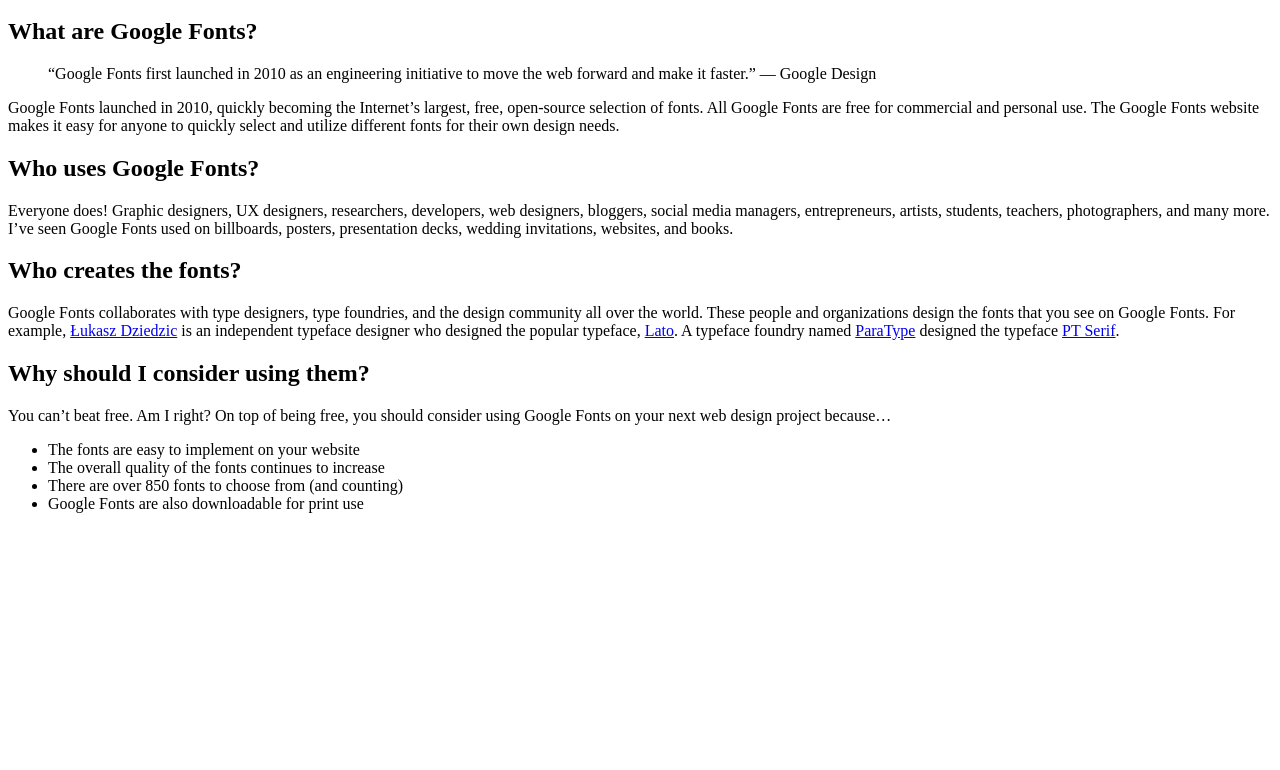
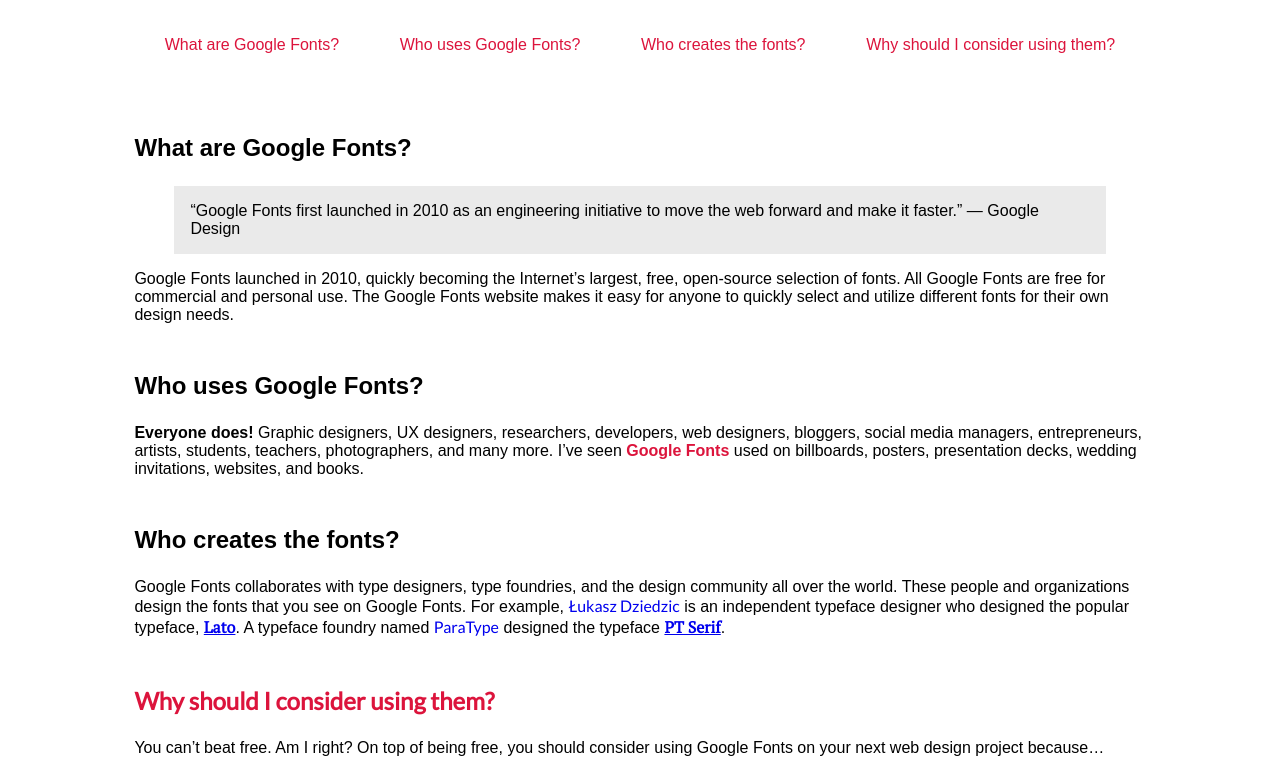
Before and after one commit to kamil-123/css-assignment, a plain HTML site: page index.html in a window 1280 px wide. Shown: the part 100-870 px from the top of the page. Before the commit the page ends 800 px from the top, so only its background shows below. Drawn offline with Linux system fonts and the light colour scheme.

```diff
--- a/index.html
+++ b/index.html
@@ -6,6 +6,10 @@
     <meta name="viewport" content="width=device-width, initial-scale=1.0">
     <meta http-equiv="X-UA-Compatible" content="ie=edge">
     <title>Morning Workout - Git, HTML, CSS</title>
+    <link rel="stylesheet" href="style.css">
+    <link rel="stylesheet" href="layout.css">
+    <link href="https://fonts.googleapis.com/css?family=Lato&display=swap:400,700,900" rel="stylesheet">
+    <link href="https://fonts.googleapis.com/css?family=PT+Serif&display=swap:400,700" rel="stylesheet">
 </head>
 
 <body>
--- a/style.css
+++ b/style.css
@@ -0,0 +1,33 @@
+nav a{
+    color: crimson;
+    text-decoration: none;
+}
+
+#about>blockquote {
+    background-color: #eaeaea;
+}
+
+#users span {
+    font-weight: bold;
+}
+
+#users span:nth-child(2){
+    color: crimson;
+}
+
+#creators a:nth-child(odd) {
+    font-family: "Lato";
+    text-decoration: none;
+}
+
+#creators a:nth-child(even) {
+    font-family: "PT Serif";
+    font-weight: bold;
+}
+#cta h2 {
+    font-family: "Lato";
+    color: crimson;
+}
+li:nth-child(odd) {
+    text-decoration: underline;
+}
```
